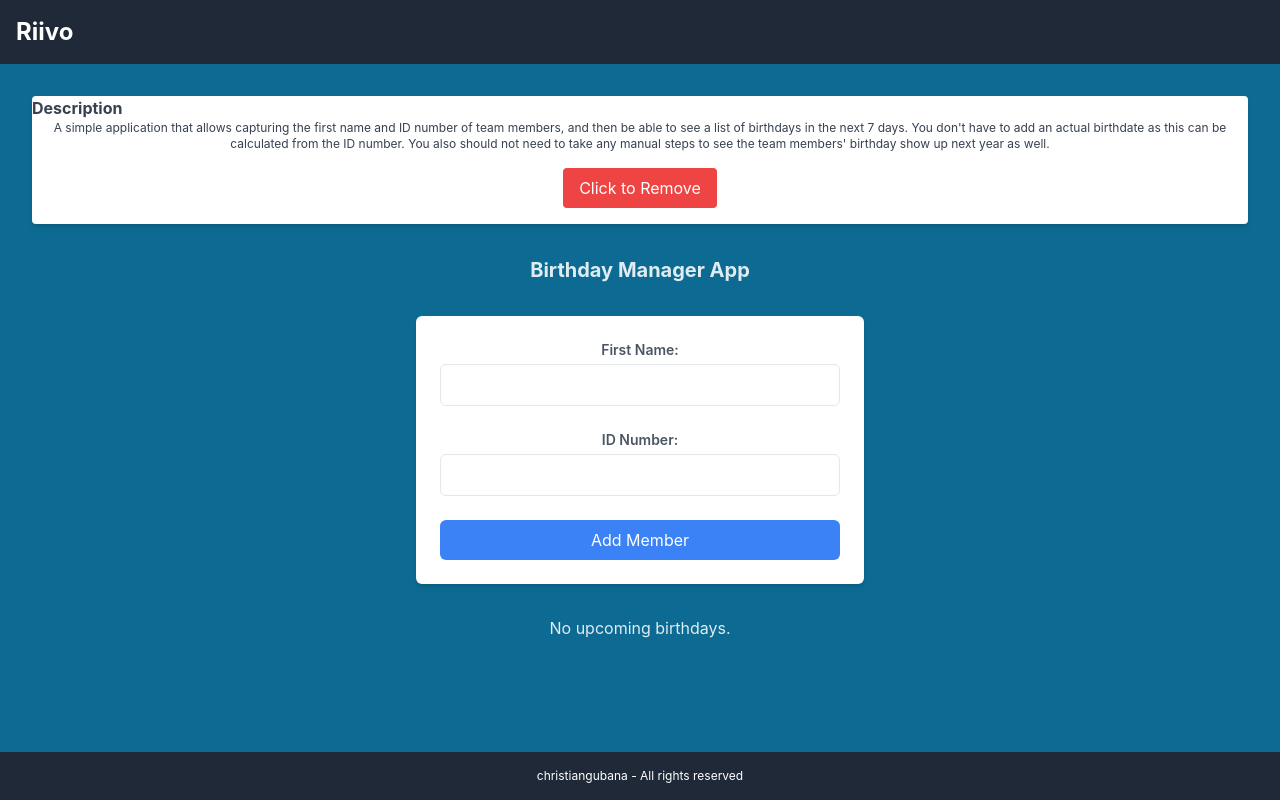
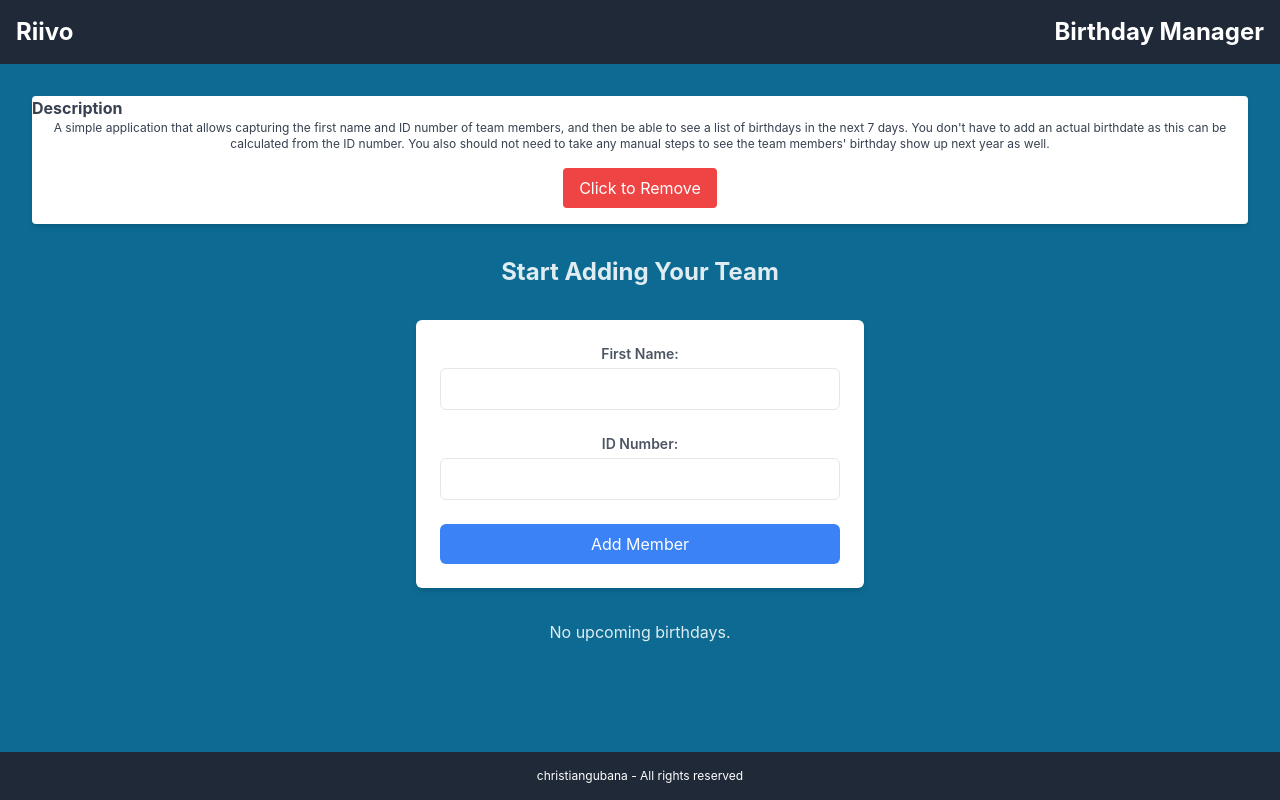
Before and after one commit to christiangubana/birthday-management, a React (Vite) app: page / in a window 1280 px wide. Built offline with nearby package versions, Linux system fonts and the light colour scheme.

Commit message:
change title

```diff
--- a/src/App.jsx
+++ b/src/App.jsx
@@ -56,7 +56,9 @@ const App = () => {
       <Header />
       <main className="app-content">
         <Description />
-        <h1 className="text-xl font-bold mb-4">Birthday Manager App</h1>
+        <h1 className="text-2xl font-bold hover:text-gray-300">
+          Start Adding Your Team
+        </h1>
         <AddMemberForm onAddMember={handleAddMember} />
         <UpcomingBirthdays
           upcomingBirthdays={getUpcomingBirthdays()}
--- a/src/components/Header.jsx
+++ b/src/components/Header.jsx
@@ -8,6 +8,13 @@ const Header = () => {
         <div>
           <h1 className="text-2xl font-bold">Riivo</h1>
         </div>
+        <nav className="hidden sm:flex space-x-4">
+          <nav className="hidden sm:flex space-x-4">
+            <h1 className="text-2xl font-bold hover:text-gray-300">
+              Birthday Manager
+            </h1>
+          </nav>
+        </nav>
       </div>
     </header>
   );
```
